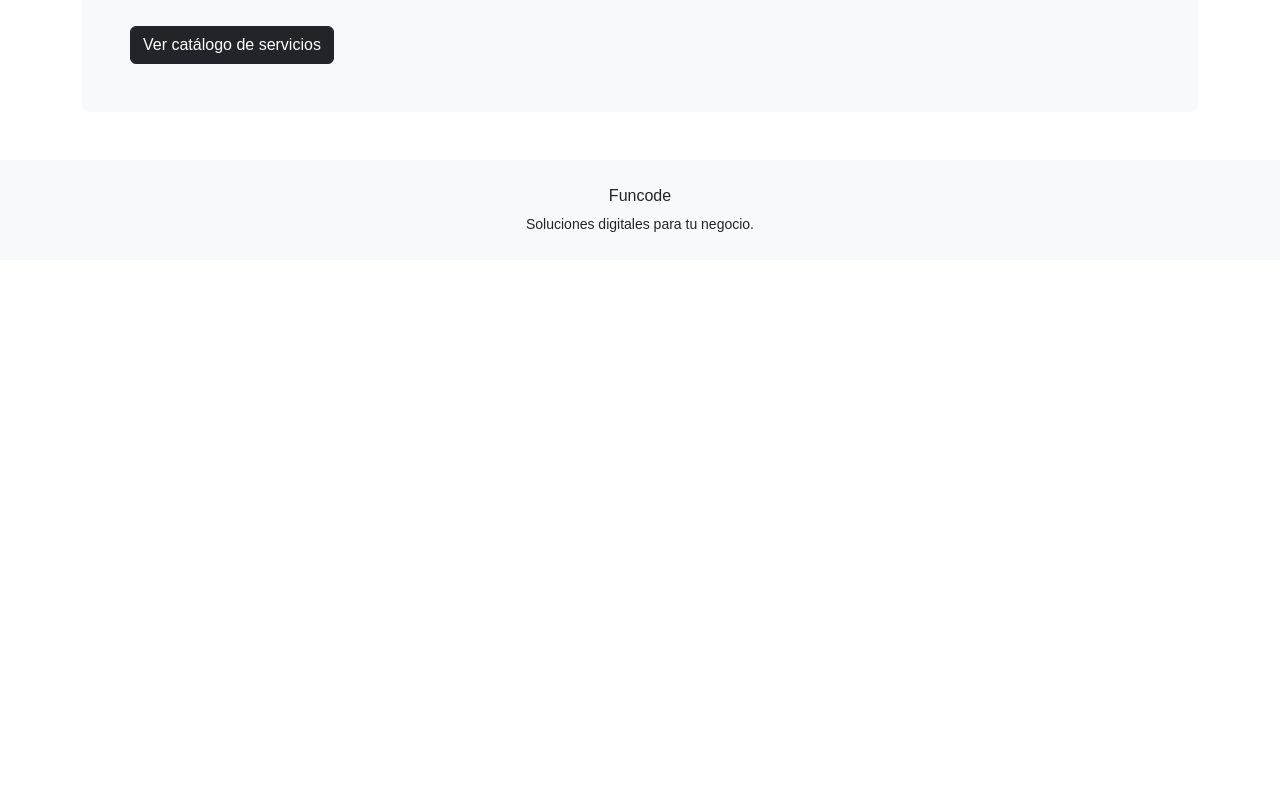
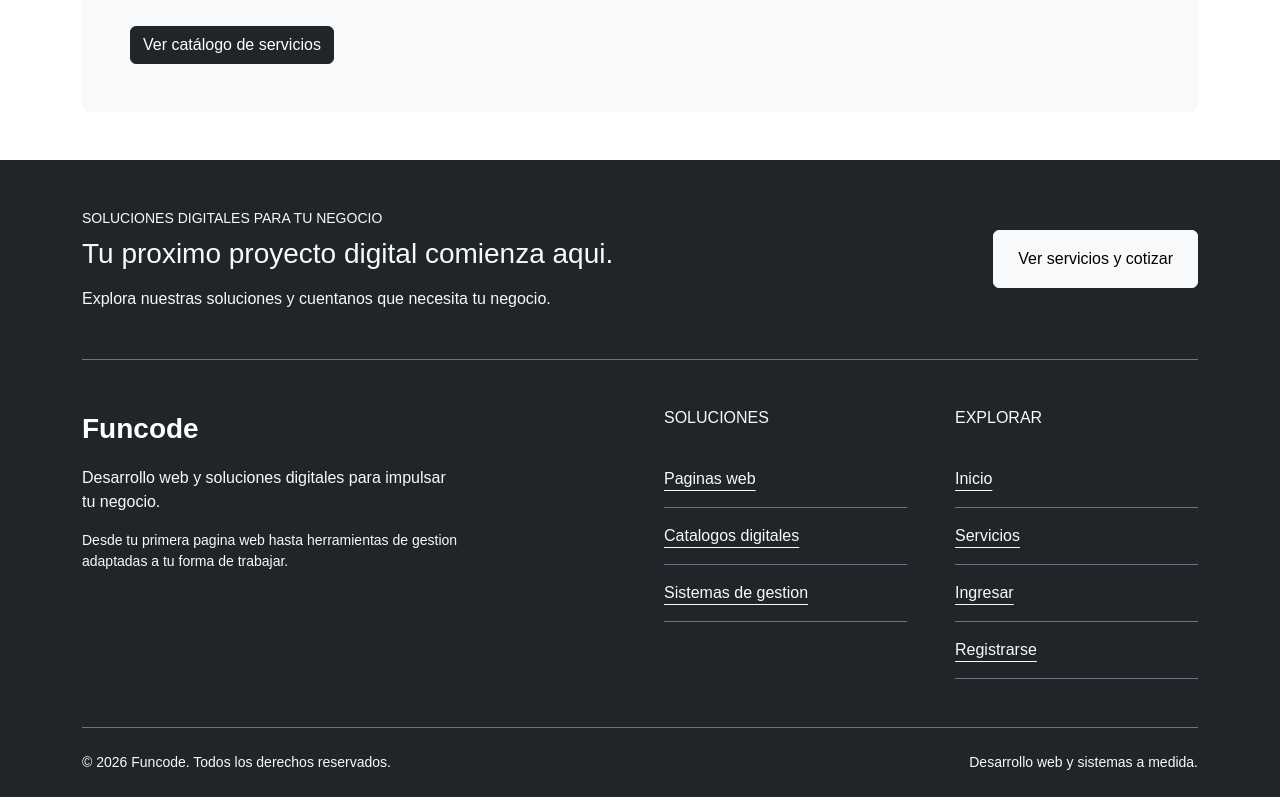
Before and after one commit to patriciovergara/frontend_funcode, a React (Vite) app in the folder funcode/: page / in a window 1280 px wide. Shown: the part 1855-2652 px from the top of the page. Before the commit the page ends 2115 px from the top, so only its background shows below. Built offline with nearby package versions, Linux system fonts and the light colour scheme; no server answers.

Commit message:
Feat: Se agrega Footer

```diff
--- a/funcode/src/components/Footer.jsx
+++ b/funcode/src/components/Footer.jsx
@@ -1,8 +1,189 @@
+import { Link } from "react-router-dom";
+
+import useAuth from "../hooks/useAuth";
+
+const solutions = [
+  {
+    label: "Paginas web",
+    to: "/productos?category=1",
+  },
+  {
+    label: "Catalogos digitales",
+    to: "/productos?category=2",
+  },
+  {
+    label: "Sistemas de gestion",
+    to: "/productos?category=3",
+  },
+];
+
 function Footer() {
+  const { isAuthenticated } = useAuth();
+  const currentYear = new Date().getFullYear();
+
   return (
-    <footer className="bg-light text-center py-4">
-      <p className="mb-1">Funcode</p>
-      <small>Soluciones digitales para tu negocio.</small>
+    <footer className="bg-dark text-light mt-auto">
+      <div className="container">
+        <section
+          className="py-5 border-bottom border-secondary"
+          aria-labelledby="footer-cta-title"
+        >
+          <div className="row g-4 align-items-center">
+            <div className="col-12 col-lg-8">
+              <p className="small text-uppercase text-light mb-2">
+                Soluciones digitales para tu negocio
+              </p>
+
+              <h2 id="footer-cta-title" className="h3 mb-3">
+                Tu proximo proyecto digital comienza aqui.
+              </h2>
+
+              <p className="text-light mb-0">
+                Explora nuestras soluciones y cuentanos que necesita
+                tu negocio.
+              </p>
+            </div>
+
+            <div className="col-12 col-lg-4 text-lg-end">
+              <Link
+                to="/productos"
+                className="btn btn-light px-4 py-3"
+              >
+                Ver servicios y cotizar
+              </Link>
+            </div>
+          </div>
+        </section>
+
+        <div className="row g-5 py-5">
+          <div className="col-12 col-lg-6">
+            <Link
+              to="/"
+              className="d-inline-block text-white text-decoration-none fs-3 fw-semibold mb-3"
+              aria-label="Funcode: volver al inicio"
+            >
+              Funcode
+            </Link>
+
+            <p
+              className="text-light mb-3"
+              style={{ maxWidth: "380px" }}
+            >
+              Desarrollo web y soluciones digitales para impulsar
+              tu negocio.
+            </p>
+
+            <p
+              className="small text-light mb-0"
+              style={{ maxWidth: "380px" }}
+            >
+              Desde tu primera pagina web hasta herramientas de
+              gestion adaptadas a tu forma de trabajar.
+            </p>
+          </div>
+
+          <div className="col-12 col-sm-6 col-lg-3">
+            <nav aria-labelledby="footer-solutions-title">
+              <h2
+                id="footer-solutions-title"
+                className="h6 text-uppercase mb-4"
+              >
+                Soluciones
+              </h2>
+
+              <ul className="list-unstyled mb-0">
+                {solutions.map((solution) => (
+                  <li
+                    key={solution.to}
+                    className="border-bottom border-secondary"
+                  >
+                    <Link
+                      to={solution.to}
+                      className="d-block text-light py-3 link-offset-3"
+                    >
+                      {solution.label}
+                    </Link>
+                  </li>
+                ))}
+              </ul>
+            </nav>
+          </div>
+
+          <div className="col-12 col-sm-6 col-lg-3">
+            <nav aria-labelledby="footer-explore-title">
+              <h2
+                id="footer-explore-title"
+                className="h6 text-uppercase mb-4"
+              >
+                Explorar
+              </h2>
+
+              <ul className="list-unstyled mb-0">
+                <li className="border-bottom border-secondary">
+                  <Link
+                    to="/"
+                    className="d-block text-light py-3 link-offset-3"
+                  >
+                    Inicio
+                  </Link>
+                </li>
+
+                <li className="border-bottom border-secondary">
+                  <Link
+                    to="/productos"
+                    className="d-block text-light py-3 link-offset-3"
+                  >
+                    Servicios
+                  </Link>
+                </li>
+
+                {isAuthenticated ? (
+                  <li className="border-bottom border-secondary">
+                    <Link
+                      to="/mi-perfil"
+                      className="d-block text-light py-3 link-offset-3"
+                    >
+                      Mi perfil
+                    </Link>
+                  </li>
+                ) : (
+                  <>
+                    <li className="border-bottom border-secondary">
+                      <Link
+                        to="/login"
+                        className="d-block text-light py-3 link-offset-3"
+                      >
+                        Ingresar
+                      </Link>
+                    </li>
+
+                    <li className="border-bottom border-secondary">
+                      <Link
+                        to="/registro"
+                        className="d-block text-light py-3 link-offset-3"
+                      >
+                        Registrarse
+                      </Link>
+                    </li>
+                  </>
+                )}
+              </ul>
+            </nav>
+          </div>
+        </div>
+
+        <div className="border-top border-secondary py-4">
+          <div className="d-flex flex-column flex-md-row justify-content-between gap-2">
+            <p className="small text-light mb-0">
+              &copy; {currentYear} Funcode. Todos los derechos reservados.
+            </p>
+
+            <p className="small text-light mb-0">
+              Desarrollo web y sistemas a medida.
+            </p>
+          </div>
+        </div>
+      </div>
     </footer>
   );
 }
```
